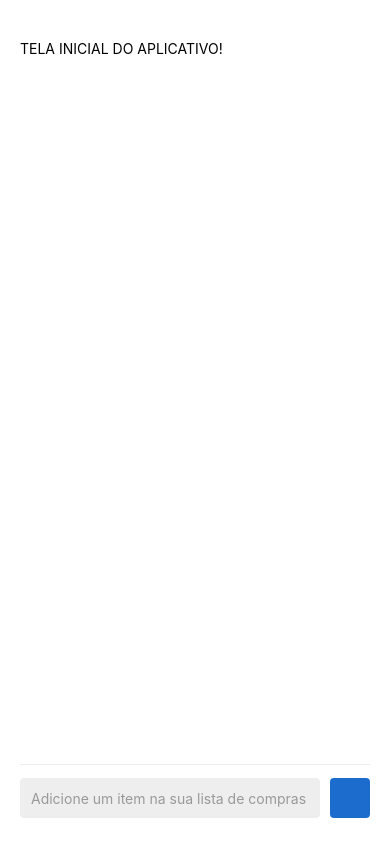
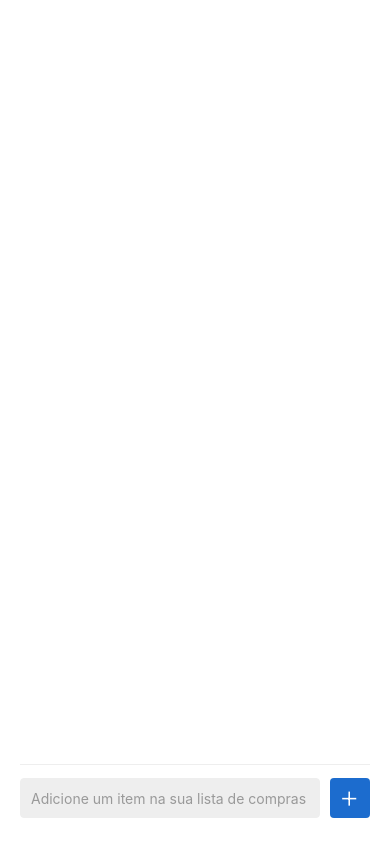
Before and after one commit to cardosothiago/shopping-list-app, a React Native app: screen / in a window 390 px wide. Built offline with nearby package versions, Linux system fonts and the light colour scheme.

Commit message:
adding button icon and flatlist

```diff
--- a/App.js
+++ b/App.js
@@ -1,12 +1,14 @@
 import React from 'react';
-import { StyleSheet, Text, View, TextInput, TouchableOpacity } from 'react-native';
+import { StyleSheet, Text, View, TextInput, TouchableOpacity, FlatList } from 'react-native';
+import { Ionicons, MaterialIcons } from '@expo/vector-icons';
+import { useEffect, useState } from 'react';
 
 export default function App() {
   return (
     <>
       <View style={styles.container}>
         <View style={styles.Body}>
-          <Text>TELA INICIAL DO APLICATIVO!</Text>
+          <FlatList style={styles.FlatList} />
         </View>
         <View style={styles.Form}>
           <TextInput
@@ -16,13 +18,14 @@ export default function App() {
             placeholder="Adicione um item na sua lista de compras"
             maxLength={100}
           />
-          <TouchableOpacity style={styles.Button} />
+          <TouchableOpacity style={styles.Button}>
+            < Ionicons name="ios-add" size={25} color="#FFF" />
+          </TouchableOpacity>
         </View>
       </View>
     </>
   );
 }
-
 const styles = StyleSheet.create({
   container: {
     flex: 1,
@@ -62,5 +65,9 @@ const styles = StyleSheet.create({
     backgroundColor: "#1c6cce",
     borderRadius: 4,
     marginLeft: 10
+  },
+  FlatList: {
+    flex: 1,
+    marginTop: 5
   }
 });
```
Also changed, not shown: 1 other file (tests, documents, lock files or other folders).
